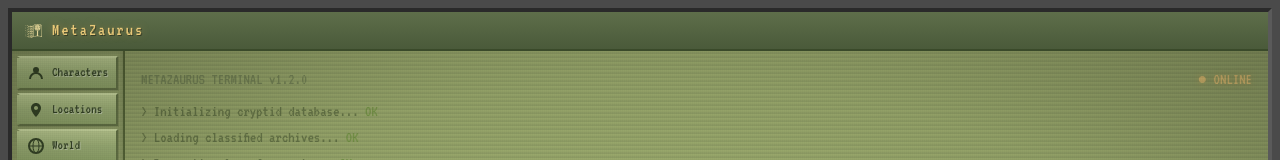
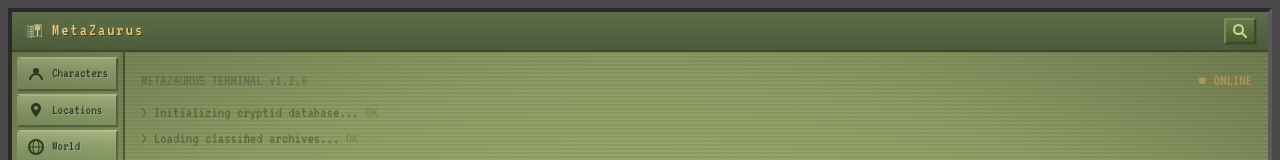
Before and after one commit to Gaichuuu/metazaurus, a React (Vite) app: page / in a window 1280 px wide. Shown: the top 160 px of the page. Built offline with nearby package versions, Linux system fonts and the light colour scheme.

Commit message:
Adds search to title bar

```diff
--- a/src/components/zaurus/TitleBar.tsx
+++ b/src/components/zaurus/TitleBar.tsx
@@ -1,7 +1,12 @@
 import { Link } from "react-router-dom";
 import logoSvg from "../../assets/logo.svg";
+import { SearchIcon } from "../icons/ZaurusIcons";
 
-export function TitleBar() {
+interface TitleBarProps {
+  onSearchClick: () => void;
+}
+
+export function TitleBar({ onSearchClick }: TitleBarProps) {
   return (
     <div className="lcd-titlebar">
       <Link
@@ -19,6 +24,14 @@ export function TitleBar() {
         />
         MetaZaurus
       </Link>
+      <button
+        onClick={onSearchClick}
+        className="lcd-btn search-titlebar-btn"
+        aria-label="Search"
+        title="Search (⌘K)"
+      >
+        <SearchIcon />
+      </button>
     </div>
   );
 }
--- a/src/components/zaurus/ZaurusShell.tsx
+++ b/src/components/zaurus/ZaurusShell.tsx
@@ -1,18 +1,34 @@
+import { useEffect, useState } from "react";
 import { Outlet } from "react-router-dom";
 import { CategorySidebar } from "./CategorySidebar";
+import { SearchModal } from "./SearchModal";
 import { TitleBar } from "./TitleBar";
 
 export function ZaurusShell() {
+  const [searchOpen, setSearchOpen] = useState(false);
+
+  useEffect(() => {
+    const handler = (e: KeyboardEvent) => {
+      if ((e.metaKey || e.ctrlKey) && e.key === "k") {
+        e.preventDefault();
+        setSearchOpen((prev) => !prev);
+      }
+    };
+    document.addEventListener("keydown", handler);
+    return () => document.removeEventListener("keydown", handler);
+  }, []);
+
   return (
     <div className="flex flex-col w-full h-full bg-zaurus-shell-mid p-2">
-      <div className="lcd-bezel flex-1 flex flex-col overflow-hidden">
-        <TitleBar />
+      <div className="lcd-bezel flex-1 flex flex-col overflow-hidden relative">
+        <TitleBar onSearchClick={() => setSearchOpen(true)} />
         <div className="lcd-screen flex-1 flex overflow-hidden">
           <CategorySidebar />
           <div className="corrupted-content flex-1 overflow-hidden relative">
             <Outlet />
           </div>
         </div>
+        {searchOpen && <SearchModal onClose={() => setSearchOpen(false)} />}
       </div>
     </div>
   );
```
